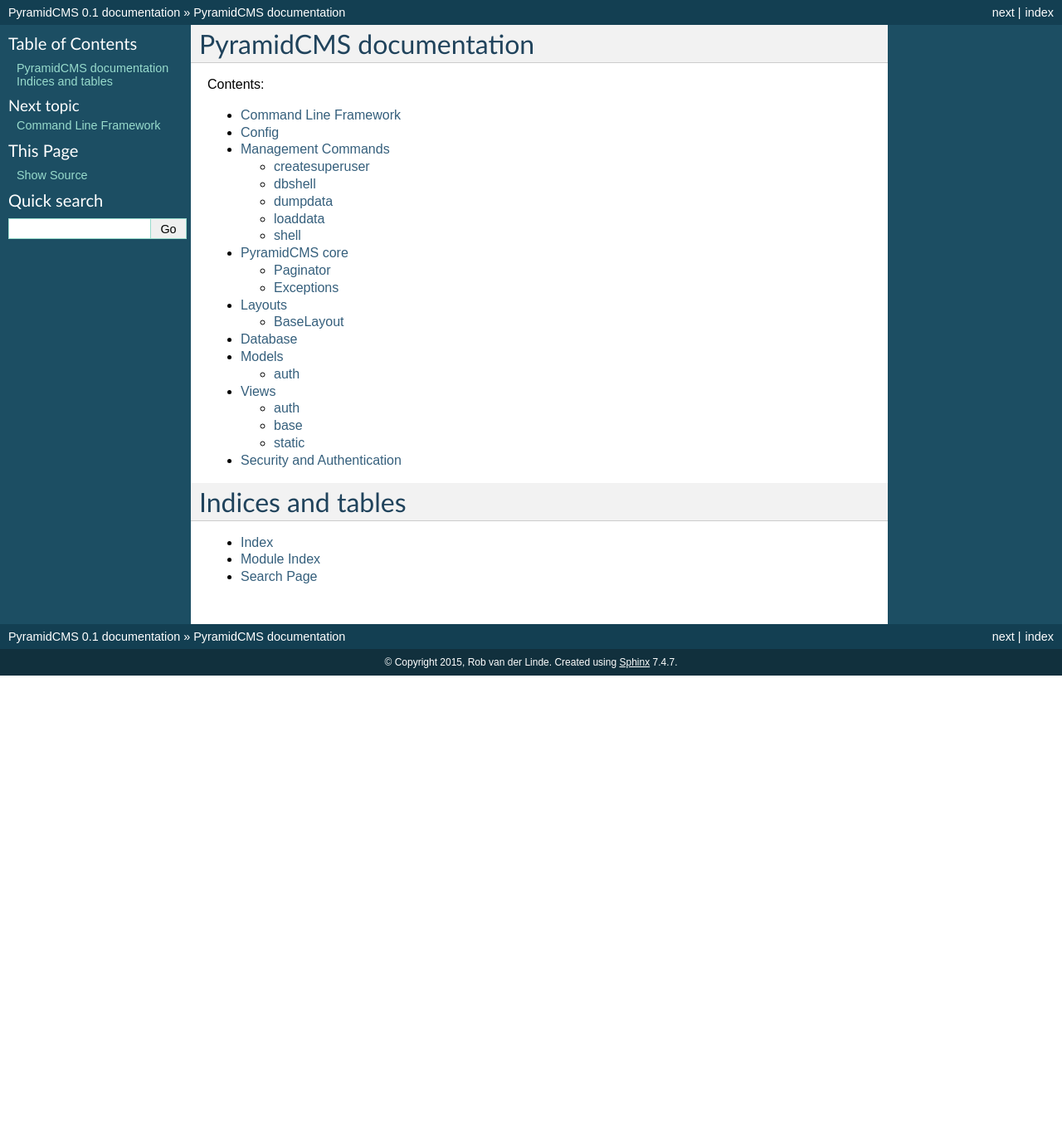
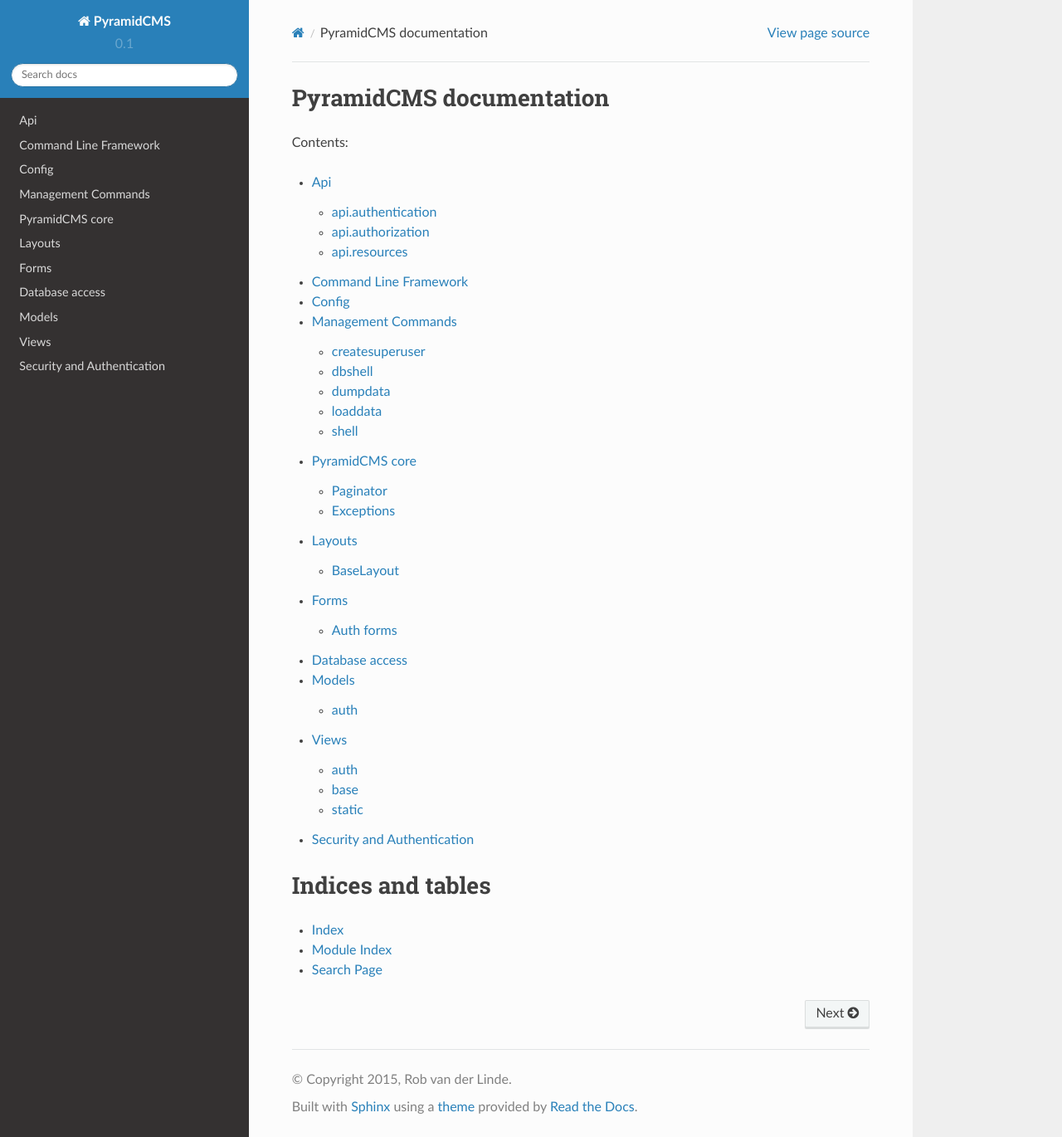
Before and after one commit to robvdl/pyramidcms, a Sphinx documentation site: the page built from doc/source/index.rst, in a window 1280 px wide and 1370 px high. Shown: the whole window at 83% size. Built offline with Sphinx 7.4.7 and the Read the Docs theme 2.0.0, drawn with Linux system fonts in a browser that asks for light colours.

Commit message:
Add more missing docs, switch to RTD theme

```diff
--- /dev/null
+++ b/doc/source/api.rst
@@ -0,0 +1,26 @@
+Api
+***
+
+.. automodule:: pyramidcms.api
+    :members:
+
+api.authentication
+==================
+
+.. automodule:: pyramidcms.api.authentication
+    :members:
+
+api.authorization
+=================
+
+.. automodule:: pyramidcms.api.authorization
+    :members:
+
+api.resources
+=============
+
+.. automodule:: pyramidcms.api.resources
+    :members:
+
+.. automodule:: pyramidcms.api.resources.auth
+    :members:
--- a/doc/source/conf.py
+++ b/doc/source/conf.py
@@ -104,7 +104,7 @@
 
 # The theme to use for HTML and HTML Help pages.  See the documentation for
 # a list of builtin themes.
-html_theme = 'default'
+html_theme = 'sphinx_rtd_theme'
 
 # Theme options are theme-specific and customize the look and feel of a theme
 # further.  For a list of options available for each theme, see the
--- a/doc/source/db.rst
+++ b/doc/source/db.rst
@@ -1,5 +1,5 @@
-Database
-********
+Database access
+***************
 
 .. automodule:: pyramidcms.db
     :members:
--- /dev/null
+++ b/doc/source/forms.rst
@@ -0,0 +1,11 @@
+Forms
+*****
+
+.. automodule:: pyramidcms.forms
+    :members:
+
+Auth forms
+----------
+
+.. automodule:: pyramidcms.forms.auth
+    :members:
--- a/doc/source/index.rst
+++ b/doc/source/index.rst
@@ -1,8 +1,3 @@
-.. Pyramid CMS documentation master file, created by
-   sphinx-quickstart on Fri Jan  2 22:38:18 2015.
-   You can adapt this file completely to your liking, but it should at least
-   contain the root `toctree` directive.
-
 PyramidCMS documentation
 ========================
 
@@ -11,11 +6,13 @@
 .. toctree::
    :maxdepth: 3
 
+   api
    cli
    config
    commands
    core
    layouts
+   forms
    db
    models
    views
```
Also changed, not shown: 1 other file.
